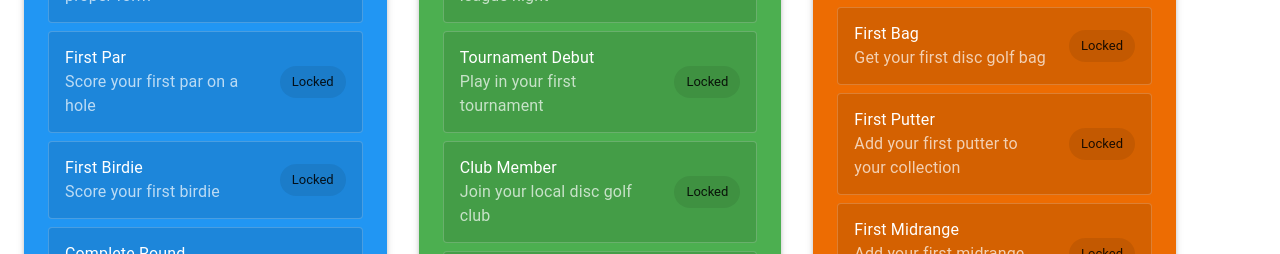
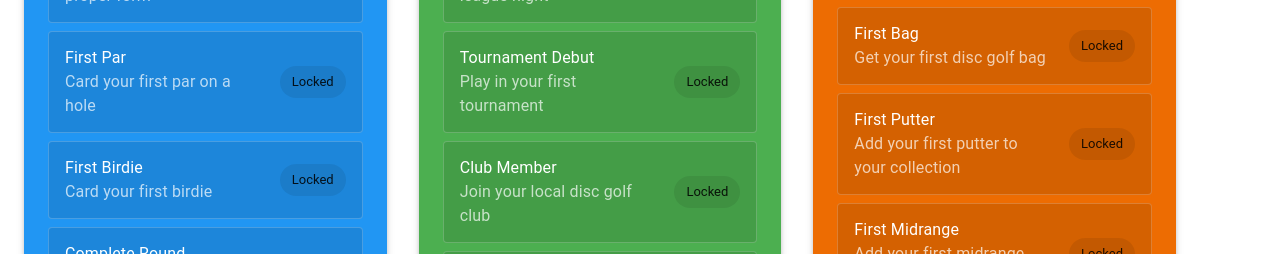
Before and after one commit to mattfgowans/Disc-golf-skill-tree, a React (Vite) app: page / in a window 1280 px wide. Shown: the part 344-598 px from the top of the page. Built offline with nearby package versions, Linux system fonts and the light colour scheme.

Commit message:
Update achievement descriptions to use 'card' instead of 'score'

```diff
--- a/src/components/SkillBranch.tsx
+++ b/src/components/SkillBranch.tsx
@@ -14,14 +14,14 @@ const skillAchievements: Achievement[] = [
   {
     id: 'first_par',
     title: 'First Par',
-    description: 'Score your first par on a hole',
+    description: 'Card your first par on a hole',
     isUnlocked: false,
     patchAvailable: true
   },
   {
     id: 'first_birdie',
     title: 'First Birdie',
-    description: 'Score your first birdie',
+    description: 'Card your first birdie',
     isUnlocked: false,
     patchAvailable: true
   },
```
